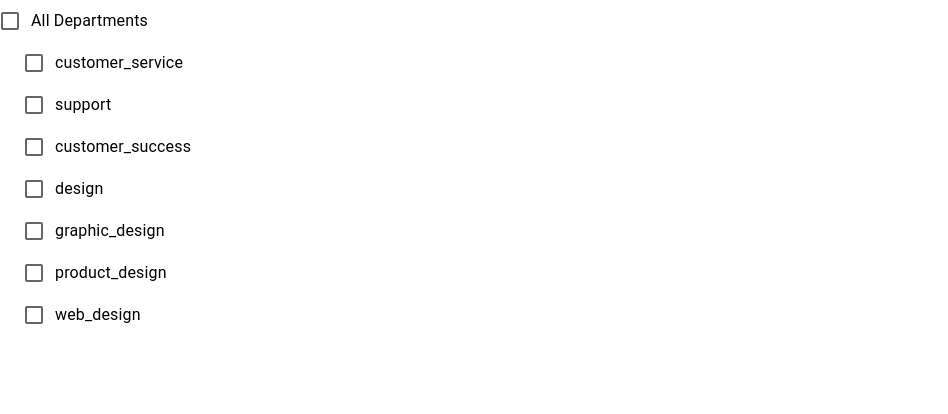
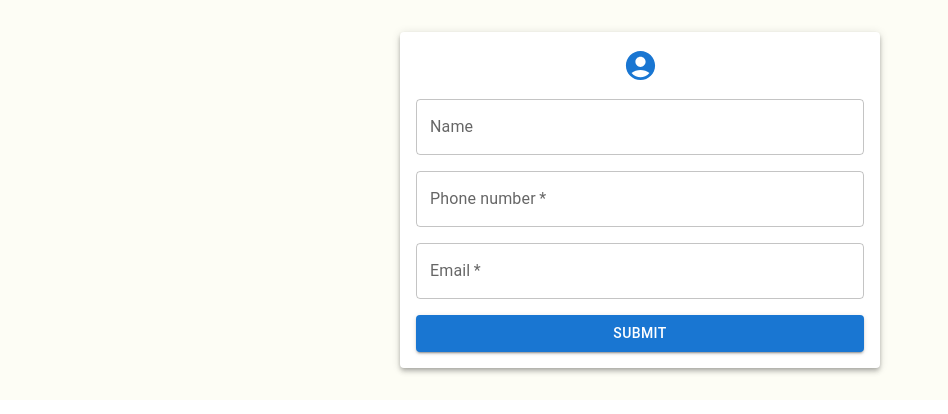
Before and after one commit to rit-kr/growme, a React (Create React App) app: page /department in a window 1280 px wide. Shown: the top 414 px of the page, without its empty margins (0-948 px from the left). Built offline with nearby package versions, Linux system fonts and the light colour scheme.

Commit message:
add login and user

```diff
--- a/src/App.js
+++ b/src/App.js
@@ -1,108 +1,32 @@
-// import { Route, Routes } from 'react-router-dom';
-// import './App.scss';
-// import Login from './components/login/Login';
-// import User from './components/user/User';
-// import Department from './components/department/Department';
+import { Route, Routes } from 'react-router-dom';
+import './App.scss';
+import Login from './components/login/Login';
+import User from './components/user/User';
+import Department from './components/department/Department';
 
-// function App() {
-//   return (
-//     <div className="App">
-//       {
-//         localStorage.getItem("userInfo") ?
-//           <>
-//             <Routes>
-//               <Route path='/user' element={<User />} />
-//               <Route path='/department' element={<Department />} />
-//             </Routes>
-//           </>
-//           :
-//           <>
-//             <Routes>
-//               <Route path='/login' element={<Login />} />
-//               <Route path='/' element={<Login />} />
+function App() {
+  return (
+    <div className="App">
+      {
+        localStorage.getItem("userInfo") ?
+          <>
+            <Routes>
+              <Route path='/user' element={<User />} />
+              <Route path='/department' element={<Department />} />
+            </Routes>
+          </>
+          :
+          <>
+            <Routes>
+              <Route path='/login' element={<Login />} />
+              <Route path='/' element={<Login />} />
 
-//               <Route path='*' element={<Login />} />
-//             </Routes>
-//           </>
-//       }
-//     </div>
-//   );
-// }
-
-// export default App;
-
-import React from 'react';
-import Box from '@mui/material/Box';
-import Checkbox from '@mui/material/Checkbox';
-import FormControlLabel from '@mui/material/FormControlLabel';
-
-const data = [
-  {
-    department: 'customer_service',
-    sub_departments: ['support', 'customer_success'],
-  },
-  {
-    department: 'design',
-    sub_departments: ['graphic_design', 'product_design', 'web_design'],
-  },
-];
-
-export default function Department() {
-  const [checked, setChecked] = React.useState([]);
-
-  const handleChangeParent = (event) => {
-    const newChecked = event.target.checked ? data.flatMap((d) => d.sub_departments) : [];
-    setChecked(newChecked);
-  };
-
-  const handleChangeChild = (event, subDepartment) => {
-    const newChecked = event.target.checked
-      ? [...checked, subDepartment]
-      : checked.filter((subDep) => subDep !== subDepartment);
-    setChecked(newChecked);
-  };
-
-  const renderSubDepartments = () => {
-    return data.map((d) => (
-      <Box key={d.department} sx={{ display: 'flex', flexDirection: 'column', ml: 3 }}>
-        <FormControlLabel
-          label={d.department}
-          control={
-            <Checkbox
-              checked={checked.includes(d.department)}
-              onChange={(event) => handleChangeChild(event, d.department)}
-            />
-          }
-        />
-        {d.sub_departments.map((subDep) => (
-          <FormControlLabel
-            key={subDep}
-            label={subDep}
-            control={
-              <Checkbox
-                checked={checked.includes(subDep)}
-                onChange={(event) => handleChangeChild(event, subDep)}
-              />
-            }
-          />
-        ))}
-      </Box>
-    ));
-  };
-
-  return (
-    <div>
-      <FormControlLabel
-        label="All Departments"
-        control={
-          <Checkbox
-            checked={checked.length === data.flatMap((d) => d.sub_departments).length}
-            indeterminate={checked.length > 0 && checked.length < data.flatMap((d) => d.sub_departments).length}
-            onChange={handleChangeParent}
-          />
-        }
-      />
-      {renderSubDepartments()}
+              <Route path='*' element={<Login />} />
+            </Routes>
+          </>
+      }
     </div>
   );
 }
+
+export default App;
```
Also changed, not shown: src/components/department/Department.jsx (deleted, +0 -49 lines).
